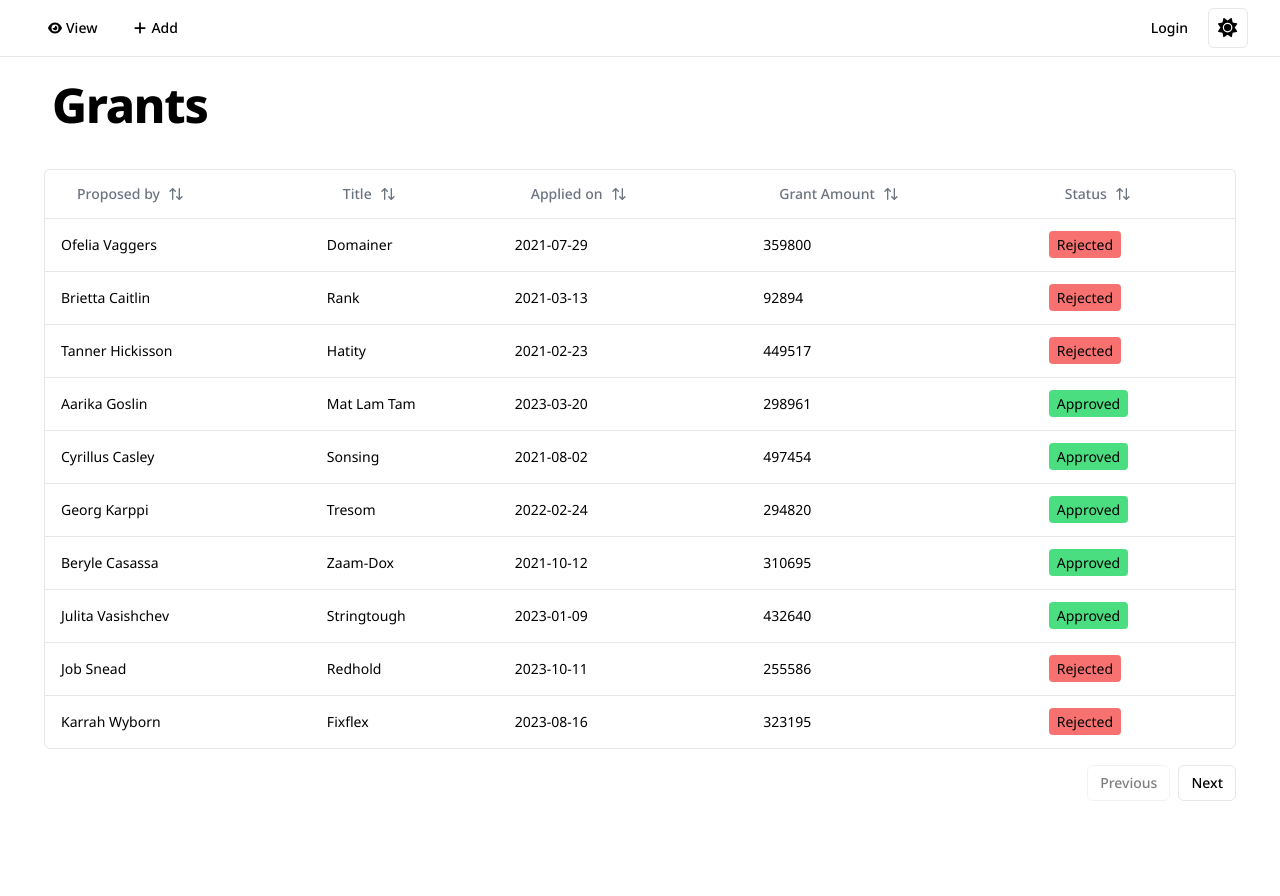
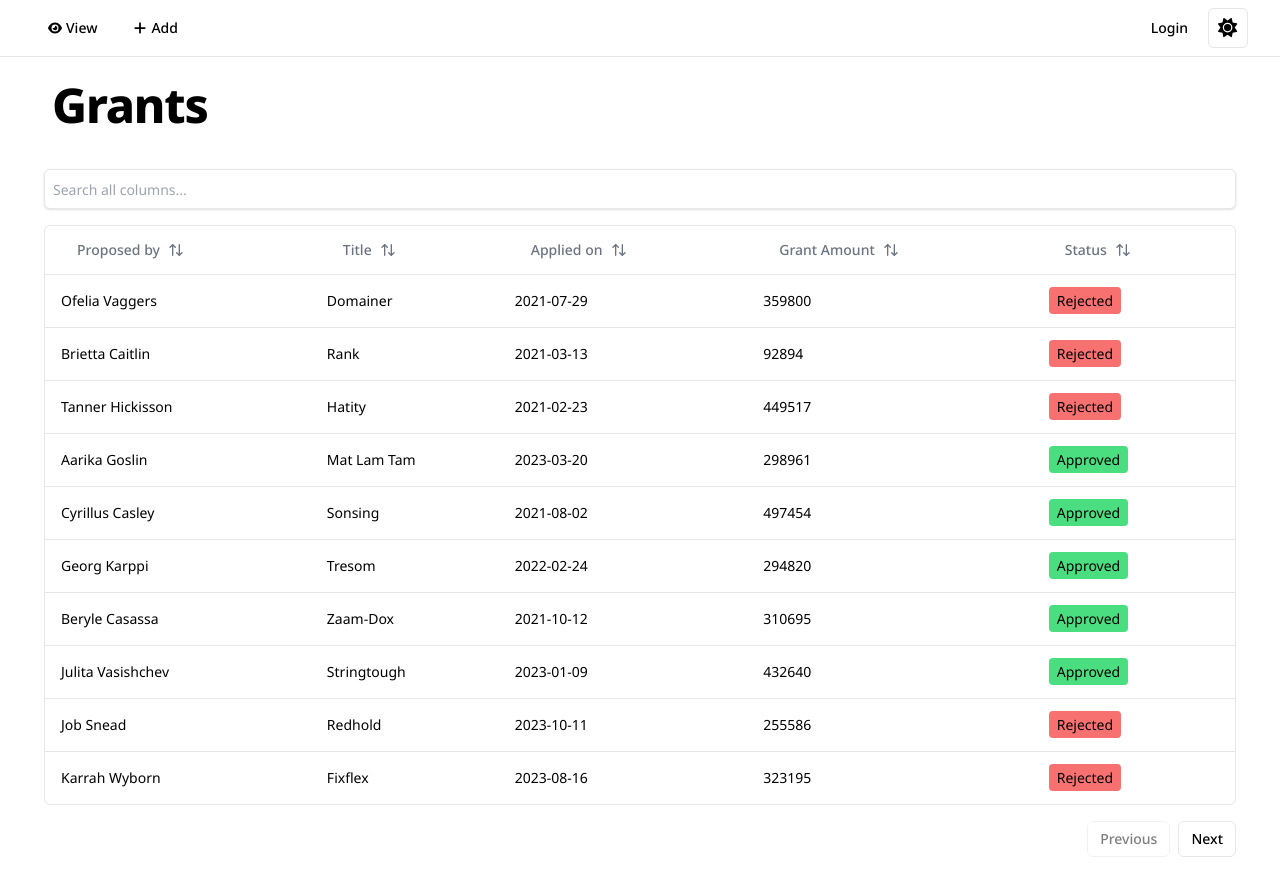
Before and after one commit to Siddhesh-Agarwal/uploadid, a Next.js app: page /view/grants in a window 1280 px wide. Shown: the top 896 px of the page. Built offline with nearby package versions, Linux system fonts and the light colour scheme.

Commit message:
added global search

```diff
--- a/components/ui/data-table.tsx
+++ b/components/ui/data-table.tsx
@@ -2,9 +2,11 @@
 
 import {
     ColumnDef,
+    ColumnFiltersState,
     SortingState,
     flexRender,
     getCoreRowModel,
+    getFilteredRowModel,
     getPaginationRowModel,
     getSortedRowModel,
     useReactTable,
@@ -19,11 +21,43 @@ import {
     TableRow,
 } from "@/components/ui/table"
 import { Button } from "./button"
-import { useState } from "react"
+import { useEffect, useState } from "react"
+import { Input } from "./input"
 
 interface DataTableProps<TData, TValue> {
     columns: ColumnDef<TData, TValue>[]
     data: TData[]
+}
+
+// A debounced input react component
+function DebouncedInput({
+    value: initialValue,
+    onChange,
+    debounce = 500,
+    ...props
+}: {
+    value: string | number
+    onChange: (value: string | number) => void
+    debounce?: number
+} & Omit<React.InputHTMLAttributes<HTMLInputElement>, 'onChange'>) {
+    const [value, setValue] = useState(initialValue)
+
+    useEffect(() => {
+        setValue(initialValue)
+    }, [initialValue])
+
+    useEffect(() => {
+        const timeout = setTimeout(() => {
+            onChange(value)
+        }, debounce)
+
+        return () => clearTimeout(timeout)
+    // eslint-disable-next-line react-hooks/exhaustive-deps
+    }, [value])
+
+    return (
+        <Input {...props} value={value} onChange={e => setValue(e.target.value)} />
+    )
 }
 
 export function DataTable<TData, TValue>({
@@ -31,21 +65,33 @@ export function DataTable<TData, TValue>({
     data,
 }: DataTableProps<TData, TValue>) {
     const [sorting, setSorting] = useState<SortingState>([])
+    const [globalFilter, setGlobalFilter] = useState<string>("")
 
     const table = useReactTable({
         data,
         columns,
         getCoreRowModel: getCoreRowModel(),
         getPaginationRowModel: getPaginationRowModel(),
+        getFilteredRowModel: getFilteredRowModel(),
         onSortingChange: setSorting,
+        onGlobalFilterChange: setGlobalFilter,
         getSortedRowModel: getSortedRowModel(),
         state: {
             sorting,
+            globalFilter,
         },
     })
 
     return (
         <div>
+            <div>
+                <DebouncedInput
+                    value={globalFilter ?? ''}
+                    onChange={value => setGlobalFilter(String(value))}
+                    className="p-2 font-lg shadow border border-block mb-4"
+                    placeholder="Search all columns..."
+                />
+            </div>
             <div className="rounded-md border">
                 <Table>
                     <TableHeader>
```
